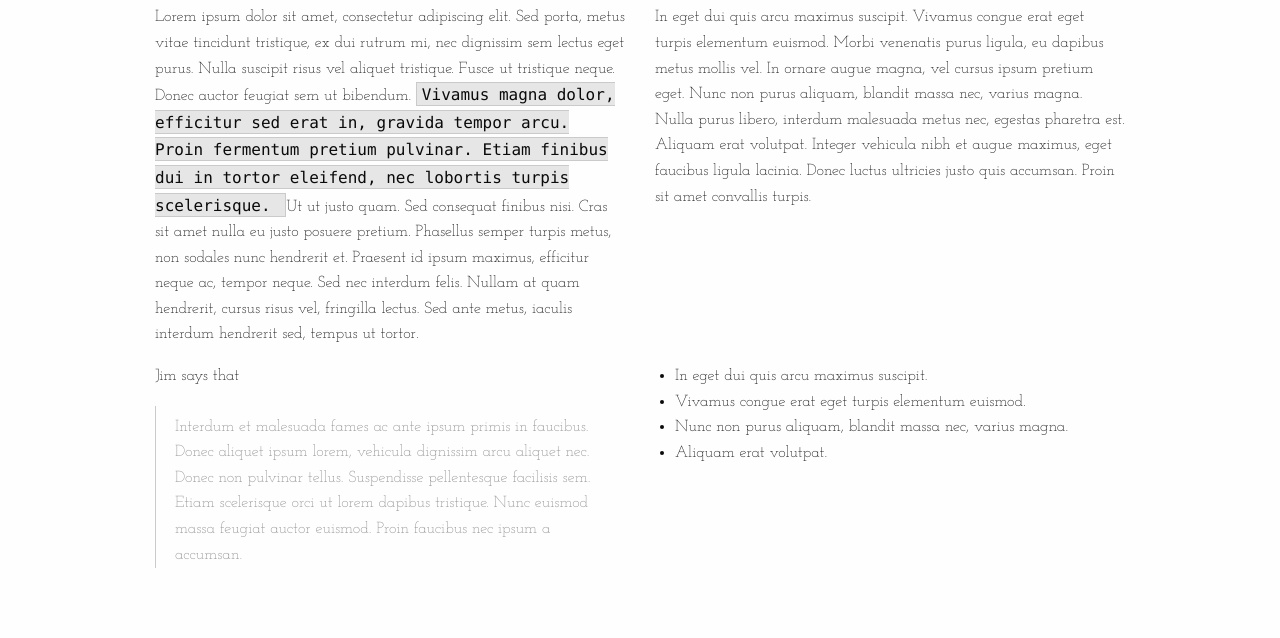
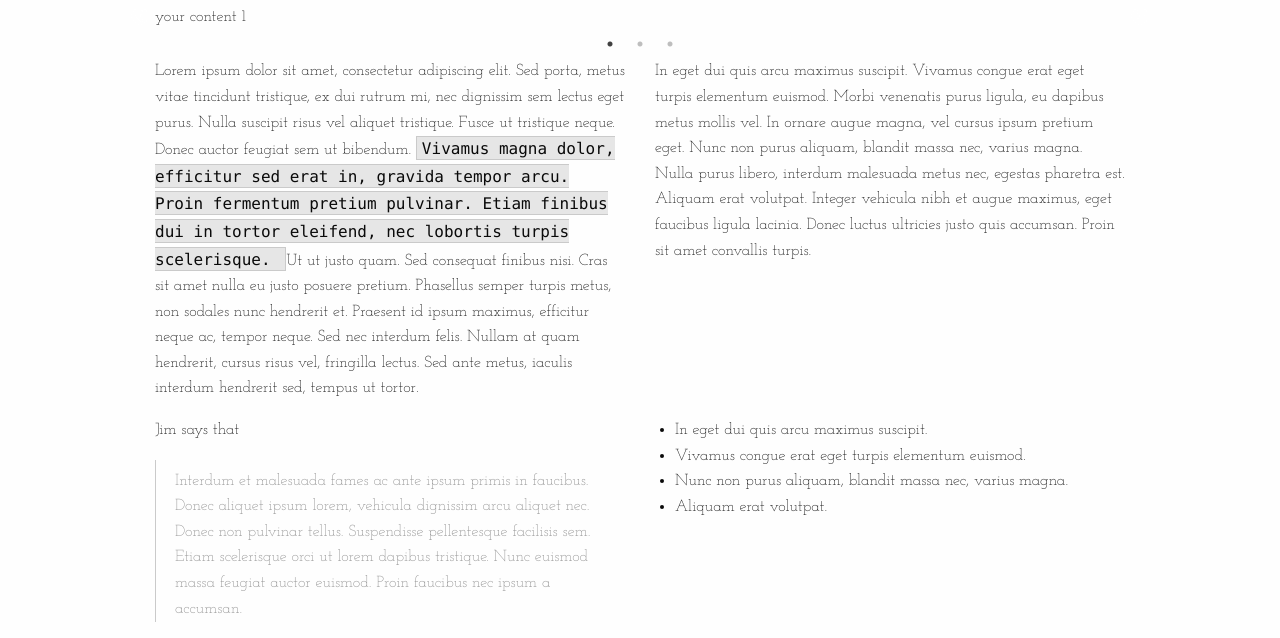
Before and after one commit to chriscatilo/Hands-On-Foundation-5, a website: page public/index.html in a window 1280 px wide. Shown: the part 296-934 px from the top of the page. Before the commit the page ends 880 px from the top, so only its background shows below. Drawn offline with Linux system fonts and the light colour scheme.

Commit message:
Build the Slider

```diff
--- a/public/index.html
+++ b/public/index.html
@@ -12,6 +12,8 @@
   <link rel="stylesheet" href="css/foundation.css">
   <link rel="stylesheet" href="css/override.css">
   <link rel="stylesheet" href="css/app.css">
+  <link rel="stylesheet" href="slick/slick.css">
+  <link rel="stylesheet" href="slick/slick-theme.css">
 </head>
 
 <body>
@@ -81,12 +83,22 @@
     </div>
 
     <div class="row">
+      <div class="column small-12">
+        <div class="my-cool-slider">
+          <div>your content 1</div>
+          <div>your content 2</div>
+          <div>your content 3</div>
+        </div>
+      </div>
+    </div>
+
+    <div class="row">
       <div class="column small-12 medium-6">
         <p>Lorem ipsum dolor sit amet, consectetur adipiscing elit. Sed porta, metus vitae tincidunt tristique, ex dui rutrum
           mi, nec dignissim sem lectus eget purus. Nulla suscipit risus vel aliquet tristique. Fusce ut tristique neque.
           Donec auctor feugiat sem ut bibendum. <code>Vivamus magna dolor, efficitur sed erat in, gravida tempor arcu. Proin fermentum
-          pretium pulvinar. Etiam finibus dui in tortor eleifend, nec lobortis turpis scelerisque. </code>Ut ut justo quam. Sed
-          consequat finibus nisi. Cras sit amet nulla eu justo posuere pretium. Phasellus semper turpis metus, non sodales
+          pretium pulvinar. Etiam finibus dui in tortor eleifend, nec lobortis turpis scelerisque. </code>Ut ut justo quam.
+          Sed consequat finibus nisi. Cras sit amet nulla eu justo posuere pretium. Phasellus semper turpis metus, non sodales
           nunc hendrerit et. Praesent id ipsum maximus, efficitur neque ac, tempor neque. Sed nec interdum felis. Nullam
           at quam hendrerit, cursus risus vel, fringilla lectus. Sed ante metus, iaculis interdum hendrerit sed, tempus ut
           tortor.
@@ -125,6 +137,7 @@
   <script src="js/vendor/jquery.js"></script>
   <script src="js/vendor/what-input.js"></script>
   <script src="js/vendor/foundation.js"></script>
+  <script src="slick/slick.min.js"></script>
   <script src="js/app.js"></script>
 </body>
 
--- a/public/js/app.js
+++ b/public/js/app.js
@@ -1 +1,11 @@
 $(document).foundation()
+
+// slick initilisation
+$(document).ready(function(){
+    $('.my-cool-slider').slick({
+        dots: true,
+        autoplay: true,
+        autoplaySpeed: 6000,
+        speed: 400
+    });
+});
```
